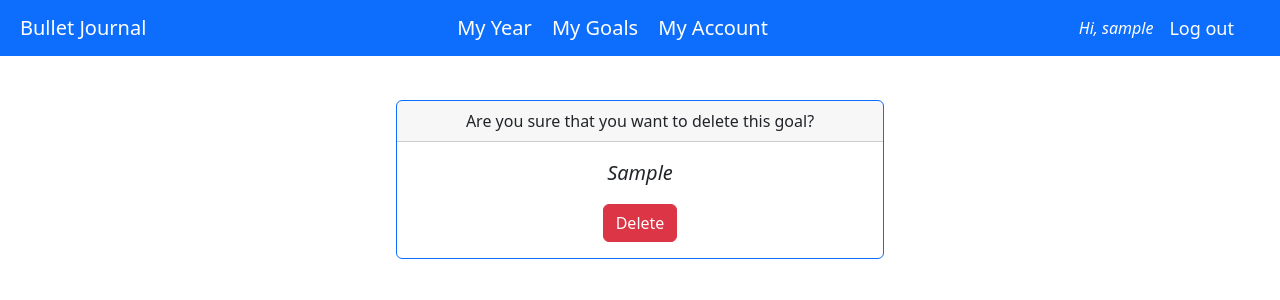
After one commit to andres777-stack/BulletJournal, a Django app: page /yourBulletJournal/yourGoals/delete/1/ in a window 1280 px wide. The commit adds this page. Shown: the top 300 px of the page. Run offline with Django 4.2, Linux system fonts and the light colour scheme; a user stored in the database is signed in; tables that the repository leaves empty hold one stand-in row (values such as "Sample post").

Commit message:
deleteGoal ok

```diff
--- a/BulletJournal/settings.py
+++ b/BulletJournal/settings.py
@@ -137,7 +137,7 @@ AUTH_PASSWORD_VALIDATORS = [
 
 AUTH_USER_MODEL = 'users.CustomUser'
 LOGIN_URL = 'account_login'
-LOGIN_REDIRECT_URL = 'YearMonthDay:yourGoals'
+LOGIN_REDIRECT_URL = 'YearMonthDay:yourYear'
 
 #adjango-allauth settings
 
--- a/YearMonthDay/urls.py
+++ b/YearMonthDay/urls.py
@@ -7,6 +7,7 @@ app_name = 'YearMonthDay'
 urlpatterns = [
     path('yourYear/', views.yourYear, name = 'yourYear'),
     path('yourGoals/', views.yourGoals, name = 'yourGoals'),
+    path('yourGoals/delete/<int:id>/', views.deleteGoal, name = 'deleteGoal'),
     path('yourYear/checkTask/', views.checkTask, name = 'checkTask'),
     re_path(r'^yourYear/deleteImportant/(?P<month>[A-Za-z]+)/(?P<number>\d+)/$', views.deleteImportant, name='deleteImportant'),
     re_path(r'^yourYear/(?P<mes>[A-Za-z0-9_-]+)/$', views.yourMonth, name = 'yourMonth'),
@@ -14,4 +15,5 @@ urlpatterns = [
     re_path(r'^yourYear/(?P<mes>[A-Za-z]+)/(?P<dia>\d+)/$', views.mesdia, name='myDay'),
     re_path(r'^yourYear/delete/(?P<model>[A-Za-z]+)/(?P<id>\d+)/$', views.delete, name = 'delete'),
 
+
 ]
--- a/YearMonthDay/views.py
+++ b/YearMonthDay/views.py
@@ -32,6 +32,27 @@ def yourGoals(request):
                 if 'goal' in key:
                     Goal.objects.create(goal=value, year=int(year), user=userObj)
             return redirect(reverse('YearMonthDay:yourYear'))
+
+def deleteGoal(request, id):
+    user = request.user
+    usermodel = get_user_model()
+    userObj = usermodel.objects.get(id=user.id)
+
+    if request.method == 'GET':
+
+        context = {
+            'goal' : userObj.goals.filter(id=id).first(),
+        }
+
+        return render(request, 'YearMonthDay/deleteGoal.html', context=context)
+
+    if request.method == 'POST':
+
+        goal = userObj.goals.filter(id=id).first()
+        goal.delete()
+
+        return redirect(reverse('YearMonthDay:yourGoals'))
+
 
 def yourYear(request):
     if request.method == 'GET':
--- /dev/null
+++ b/static/css/YearMonthDay/deleteGoal.css
@@ -0,0 +1,15 @@
+.container {
+    margin-top: 50px;
+    width: 40%;
+}
+
+p {
+    text-align: center;
+    font-size: 20px;
+    font-style: italic;
+}
+
+form {
+    display: flex;
+    justify-content: center;
+}
--- /dev/null
+++ b/templates/YearMonthDay/deleteGoal.html
@@ -0,0 +1,20 @@
+{% extends 'base.html'%}
+{% load static %}
+{% block styles %} <link rel="stylesheet" href="{% static 'css/YearMonthDay/deleteGoal.css' %}"> {% endblock %}
+{% block title %}Delete your goal{%endblock%}
+
+{%block content%}
+<div class="container">
+    <div class="card border-primary m-auto mb-3">
+        <div class="card-header text-center">Are you sure that you want to delete this goal?</div>
+        <div class="card-body">
+        <p>{{goal}}</p>
+        <form action="" method="post">
+            {% csrf_token %}
+            <button type="submit" class="btn btn-danger">Delete</button>
+        </form>
+        </div>
+    </div>
+</div>
+
+{%endblock%}
--- a/templates/YearMonthDay/yourGoals.html
+++ b/templates/YearMonthDay/yourGoals.html
@@ -18,7 +18,7 @@
                 <li>
                     <p class="paragraph_li">{{goal|capfirst}}</p>
                     <div id="container-action">
-                        <a href="#"><i class="fa fa-trash-o" aria-hidden="true"></i></a>
+                        <a href="{% url 'YearMonthDay:deleteGoal' id=goal.id %}"><i class="fa fa-trash-o" aria-hidden="true"></i></a>
                         <a href="#"><i class="fa fa-pencil-square" aria-hidden="true"></i></a>
                     </div>
                 </li>
--- a/templates/base.html
+++ b/templates/base.html
@@ -27,6 +27,9 @@
         <a class="navbar-brand" href="{% url 'my-account' %}">My Account</a>
         {%endif%}
         </div>
+        {% if user.is_authenticated %}
+        <span style="display: inline-block; margin-right:10px; color:white;font-style: italic;">Hi, {{user.username}}</span>
+        {% endif %}
         <div class="login-nav" style="float:right; margin-right:40px;">
             {% if user.is_authenticated %}
             <form action="{% url 'account_logout' %}" method="post">
```
